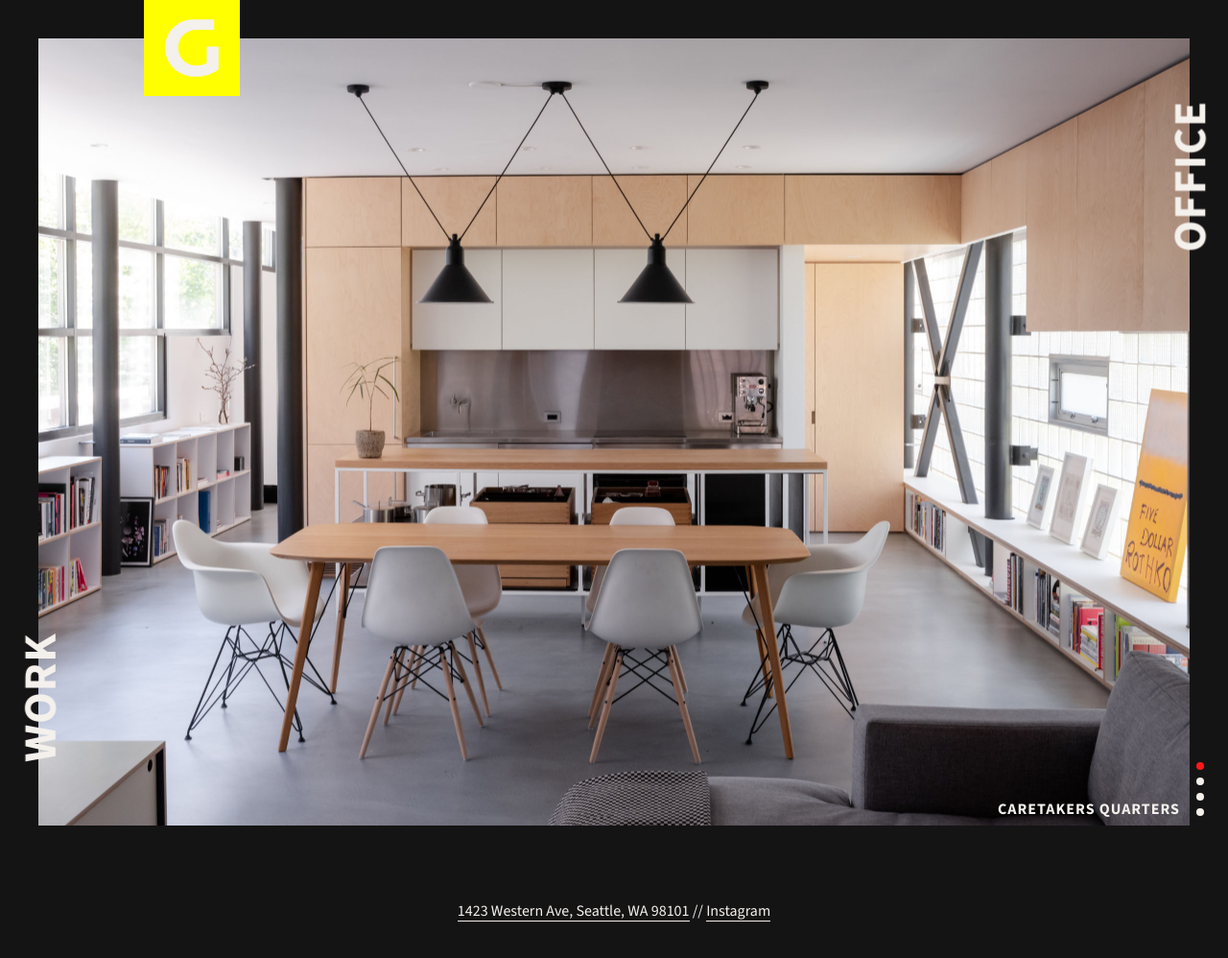
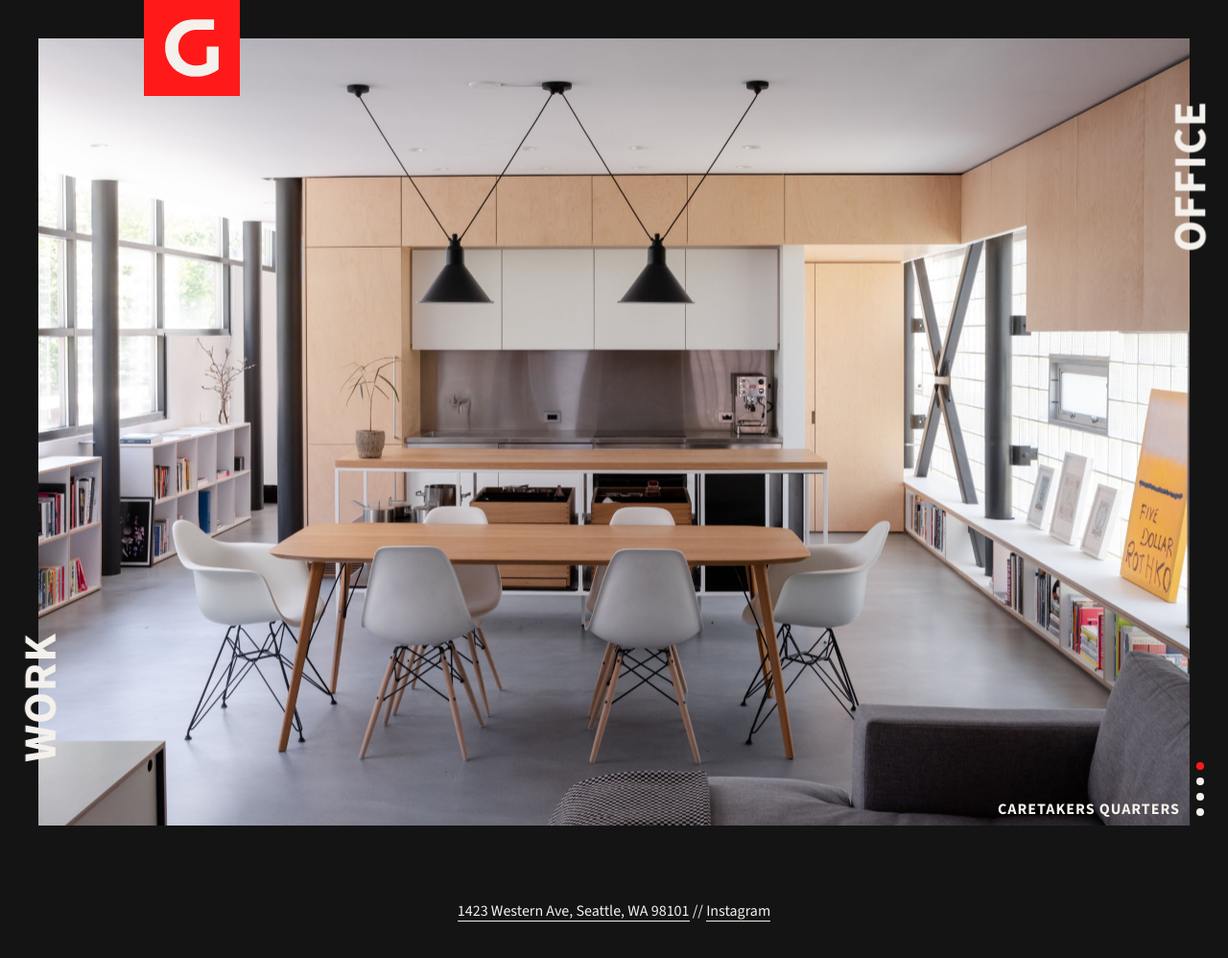
Before and after one commit to mmcdermott18/grey-dev, a Jekyll site: the page built from index.html, in a window 1280 px wide. Shown: the whole page at 96% size. Built offline with Jekyll 4.4.1, drawn with Linux system fonts in a browser that asks for light colours.

Commit message:
back to red

```diff
--- a/_sass/main.scss
+++ b/_sass/main.scss
@@ -441,12 +441,9 @@ footer {
   color: $accent-color;
 }
 .dark #mark a svg.current {
-  // fill: $accent-color;
-  fill: yellow;
+  fill: $accent-color;
   background-color: $light-color;
 }
-
-
 
 // preload
 #preloader {
```
